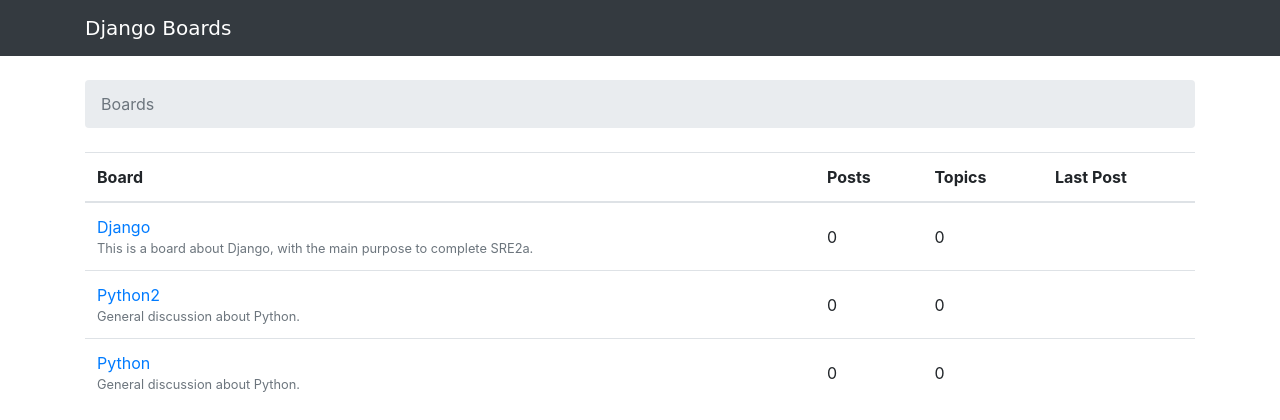
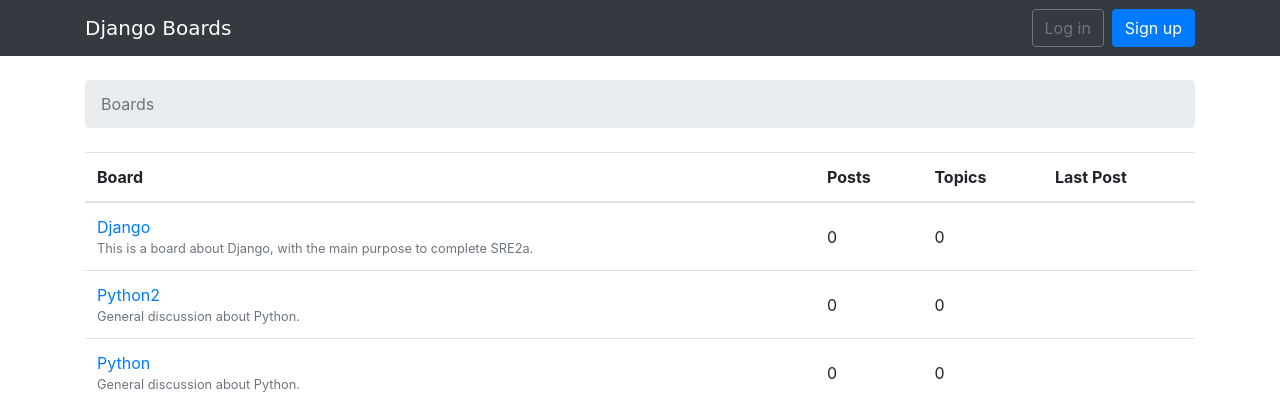
Before and after one commit to Jalekseenko91/Pythonproject, a Django app: page / in a window 1280 px wide. Shown: the top 420 px of the page. Run offline with Django 3.2, Linux system fonts and the light colour scheme; data comes from the database, SQL or seed files in the repository; some libraries are stand-ins or nearby versions.

Commit message:
creating login page

```diff
--- a/myproject/myproject/settings.py
+++ b/myproject/myproject/settings.py
@@ -127,3 +127,4 @@ STATICFILES_DIRS = [
     os.path.join(BASE_DIR, 'static'),
 ]
 LOGOUT_REDIRECT_URL = 'home'
+LOGIN_REDIRECT_URL = 'home'
--- a/myproject/myproject/urls.py
+++ b/myproject/myproject/urls.py
@@ -24,6 +24,7 @@ urlpatterns = [
 
     url(r'^$', views.home, name='home'),
     url(r'^signup/$', accounts_views.signup, name='signup'),
+    url(r'^login/$', auth_views.LoginView.as_view(template_name='login.html'), name='login'),
     url(r'^logout/$', auth_views.LogoutView.as_view(), name='logout'),
     url(r'^boards/(?P<pk>\d+)/$', views.board_topics, name='board_topics'),
     url(r'^boards/(?P<pk>\d+)/new/$', views.new_topic, name='new_topic'),
--- a/myproject/templates/base.html
+++ b/myproject/templates/base.html
@@ -12,18 +12,33 @@
    <body>
 
 {% block body %}  <!-- HERE -->
-      <nav class="navbar navbar-expand-lg navbar-dark bg-dark">
+      <nav class="navbar navbar-expand-sm navbar-dark bg-dark">
   <div class="container">
     <a class="navbar-brand" href="{% url 'home' %}">Django Boards</a>
     <button class="navbar-toggler" type="button" data-toggle="collapse" data-target="#mainMenu" aria-controls="mainMenu" aria-expanded="false" aria-label="Toggle navigation">
       <span class="navbar-toggler-icon"></span>
     </button>
     <div class="collapse navbar-collapse" id="mainMenu">
+      {% if user.is_authenticated %}
         <ul class="navbar-nav ml-auto">
-          <li class="nav-item">
-            <a class="nav-link" href="#">{{ user.username }}</a>
+          <li class="nav-item dropdown">
+            <a class="nav-link dropdown-toggle" href="#" id="userMenu" data-toggle="dropdown" aria-haspopup="true" aria-expanded="false">
+              {{ user.username }}
+            </a>
+            <div class="dropdown-menu dropdown-menu-right" aria-labelledby="userMenu">
+              <a class="dropdown-item" href="#">My account</a>
+              <a class="dropdown-item" href="#">Change password</a>
+              <div class="dropdown-divider"></div>
+              <a class="dropdown-item" href="{% url 'logout' %}">Log out</a>
+            </div>
           </li>
         </ul>
+      {% else %}
+        <form class="form-inline ml-auto">
+          <a href="{% url 'login' %}" class="btn btn-outline-secondary">Log in</a>
+          <a href="{% url 'signup' %}" class="btn btn-primary ml-2">Sign up</a>
+        </form>
+      {% endif %}
     </div>
   </div>
 </nav>
```
Also changed, not shown: myproject/templates/login.html (added, +10 -0 lines). Lines whose indentation alone changed are shown as unchanged.
